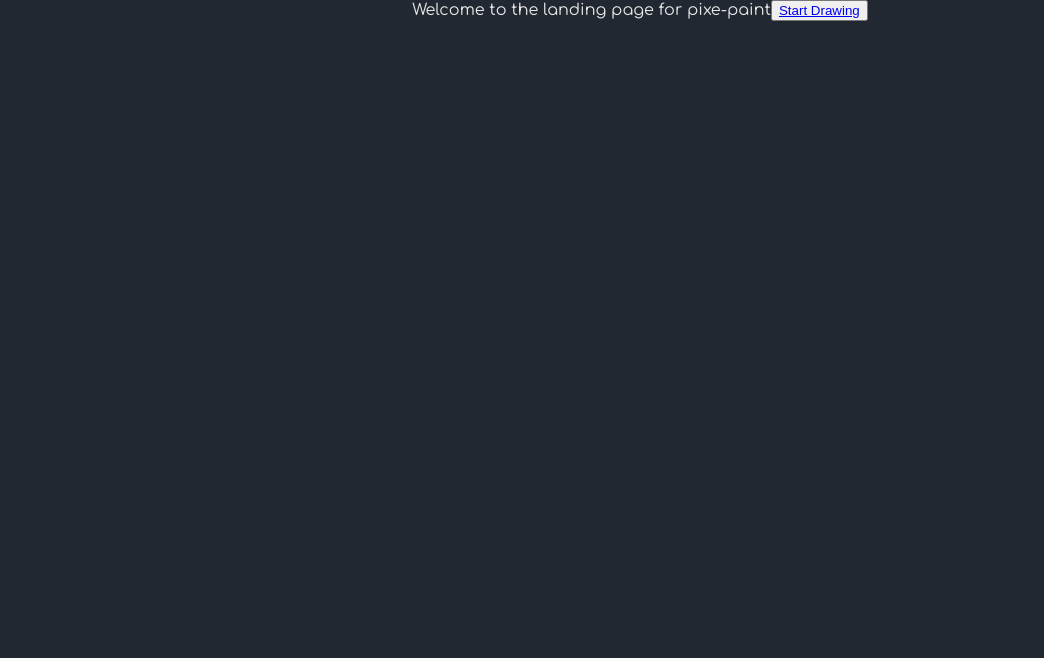
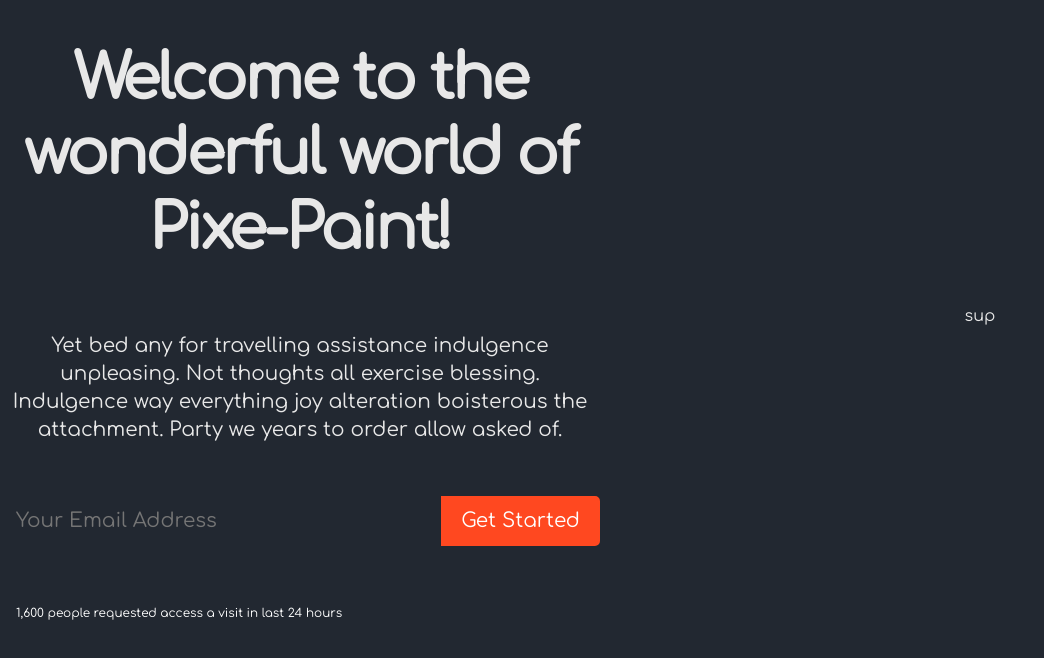
Before and after one commit to jon-choi/hack-a-paint, a React (Create React App) app: page / in a window 1280 px wide. Shown: the top 658 px of the page, without its empty margins (0-1044 px from the left). Built offline with nearby package versions, Linux system fonts and the light colour scheme.

Commit message:
figure out landing page

```diff
--- a/src/components/App.js
+++ b/src/components/App.js
@@ -1,4 +1,4 @@
-import { BrowserRouter as Router, Link, Route, Routes } from "react-router-dom";
+import { BrowserRouter as Router, Route, Routes } from "react-router-dom";
 import "../styles/App.scss";
 import Editor from "./Editor";
 import LandingPage from "./LandingPage";
--- a/src/components/LandingPage.js
+++ b/src/components/LandingPage.js
@@ -1,13 +1,33 @@
 import React from "react";
 import { Link } from "react-router-dom";
+import "../styles/landingPage.scss";
 
 const LandingPage = () => {
   return (
-    <div>
-      Welcome to the landing page for pixe-paint
-      <button className="button">
-        <Link to="/editor">Start Drawing</Link>
-      </button>
+    <div className="gpt3__header section__padding" id="home">
+      <div className="gpt3__header-content">
+        <h1 className="gradient__text">
+          Welcome to the wonderful world of Pixe-Paint!
+        </h1>
+        <p>
+          Yet bed any for travelling assistance indulgence unpleasing. Not
+          thoughts all exercise blessing. Indulgence way everything joy
+          alteration boisterous the attachment. Party we years to order allow
+          asked of.
+        </p>
+
+        <div className="gpt3__header-content__input">
+          <input type="email" placeholder="Your Email Address" />
+          <button type="button">Get Started</button>
+        </div>
+
+        <div className="gpt3__header-content__people">
+          {/* <img src={people} /> */}
+          <p>1,600 people requested access a visit in last 24 hours</p>
+        </div>
+      </div>
+
+      <div className="gpt3__header-image">{/* <img src={ai} /> */} sup</div>
     </div>
   );
 };
--- /dev/null
+++ b/src/styles/landingPage.scss
@@ -0,0 +1,114 @@
+.gpt3__header {
+  display: flex;
+  flex-direction: row;
+}
+
+.gpt3__header-content {
+  flex: 1;
+  display: flex;
+  justify-content: center;
+  align-items: flex-start;
+  flex-direction: column;
+
+  margin-right: 5rem;
+}
+
+.gpt3__header-content h1 {
+  font-family: var(--font-family);
+  font-weight: 800;
+  font-size: 62px;
+  line-height: 75px;
+  letter-spacing: -0.04em;
+}
+
+.gpt3__header-content p {
+  font-family: var(--font-family);
+  font-weight: 400;
+  font-size: 20px;
+  line-height: 28px;
+  color: var(--color-text);
+
+  margin-top: 1.5rem;
+}
+
+.gpt3__header-content__input {
+  width: 100%;
+  margin: 2rem 0 1rem;
+
+  display: flex;
+  flex-direction: row;
+}
+
+.gpt3__header-content__input input {
+  flex: 2;
+  width: 100%;
+  min-height: 50px;
+  font-family: var(--font-family);
+  font-weight: 400;
+  font-size: 20px;
+  line-height: 28px;
+  background: var(--color-footer);
+  border: 2px solid var(--color-footer);
+  padding: 0 1rem;
+  outline: none;
+  color: #fff;
+
+  border-top-left-radius: 5px;
+  border-bottom-left-radius: 5px;
+}
+
+.gpt3__header-content__input button {
+  flex: 0.6;
+  width: 100%;
+  min-height: 50px;
+  font-family: var(--font-family);
+  font-weight: 400;
+  font-size: 20px;
+  line-height: 28px;
+  background: #FF4820;
+  border: 2px solid #FF4820;
+  padding: 0 1rem;
+  color: #fff;
+  cursor: pointer;
+  outline: none;
+
+  border-top-right-radius: 5px;
+  border-bottom-right-radius: 5px;
+}
+
+.gpt3__header-content__people {
+  width: 100%;
+  display: flex;
+  justify-content: flex-start;
+  align-items: center;
+  flex-direction: row;
+
+  margin-top: 2rem;
+}
+
+.gpt3__header-content__people img {
+  width: 181.79px;
+  height: 38px;
+}
+
+.gpt3__header-content__people p {
+  margin: 0 0 0 1rem;
+  font-family: var(--font-family);
+  font-weight: 500;
+  font-size: 12px;
+  line-height: 38px;
+  color: #fff;
+  text-align: center;
+}
+
+.gpt3__header-image {
+  flex: 1;
+  display: flex;
+  justify-content: center;
+  align-items: center;
+}
+
+.gpt3__header-image img {
+  width: 100%;
+  height: 100%;
+}
```
